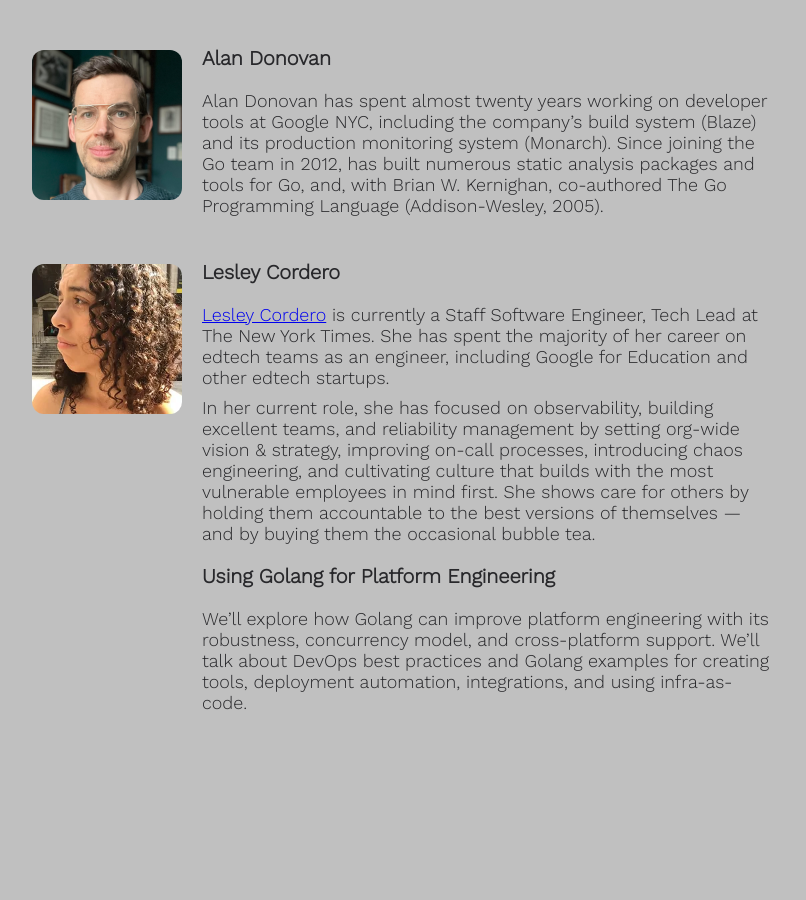
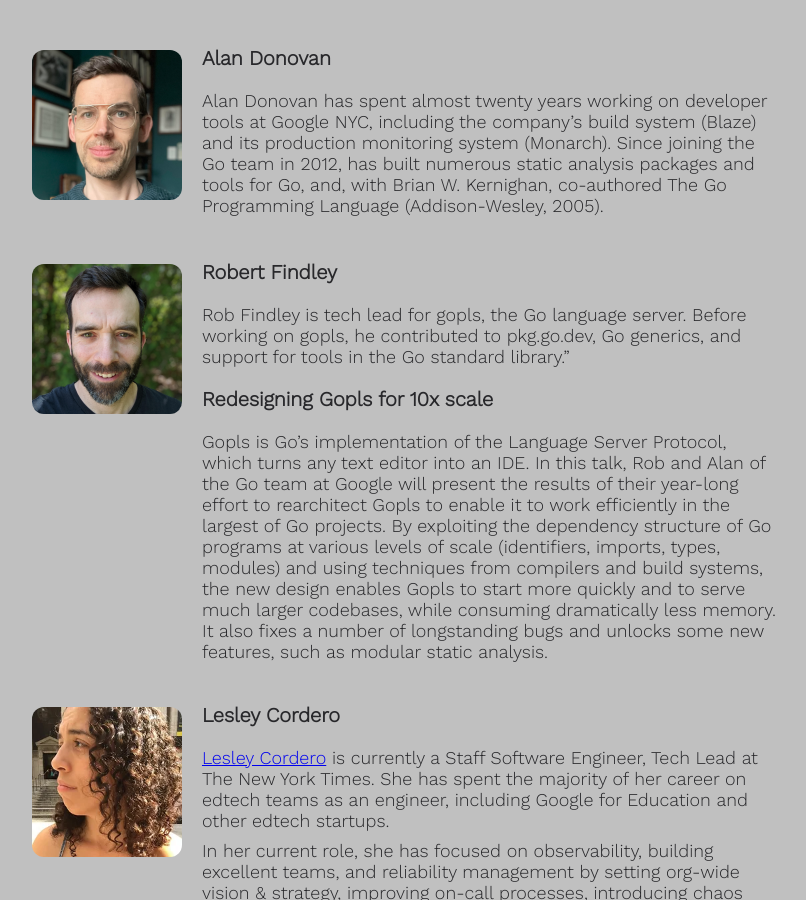
Before and after one commit to gothamgo/gothamgo.github.io, a Jekyll site: the page built from speakers2.html, in a window 1280 px wide and 900 px high, scrolled down 862 px. Shown: the whole window, without its empty margins (226-1032 px from the left). Built offline with Jekyll 4.4.1, drawn with Linux system fonts in a browser that asks for light colours; before the commit the page ends 1608 px from its top, so only the background shows below that.

Commit message:
Update alan_donovan.html

```diff
--- a/_includes/speakers/2023/alan_donovan.html
+++ b/_includes/speakers/2023/alan_donovan.html
@@ -12,3 +12,31 @@
     </p>
   </div>
 </div>
+
+<div id="robert-findley" class="speaker">
+  <div class="speaker-photo">
+    <img class="speaker-image" src="{{site.url}}/images/speakers/2023/robert_findley.png" alt="Alan Donovan" width="150"/>
+  </div>
+
+  <div class="speaker-details">
+
+    <h3 class="speaker-name">Robert Findley</h3>
+
+    <p class="speaker-bio">
+      Rob Findley is tech lead for gopls, the Go language server. Before working on gopls, he contributed to pkg.go.dev, Go generics, and support for tools in the Go standard library.”
+    </p>
+
+    <h3 class="talk-title">Redesigning Gopls for 10x scale</h3>
+
+    <p class="talk-description">
+      Gopls is Go’s implementation of the Language Server Protocol, which turns any text editor into an IDE.
+      In this talk, Rob and Alan of the Go team at Google will present the results of their year-long effort to
+      rearchitect Gopls to enable it to work efficiently in the largest of Go projects.
+      By exploiting the dependency structure of Go programs at various levels of scale (identifiers, imports, types, modules)
+      and using techniques from compilers and build systems,
+      the new design enables Gopls to start more quickly and to serve much larger codebases, while consuming dramatically less memory.
+      It also fixes a number of longstanding bugs and unlocks some new features, such as modular static analysis.
+    </p>
+  </div>
+
+</div>
```
